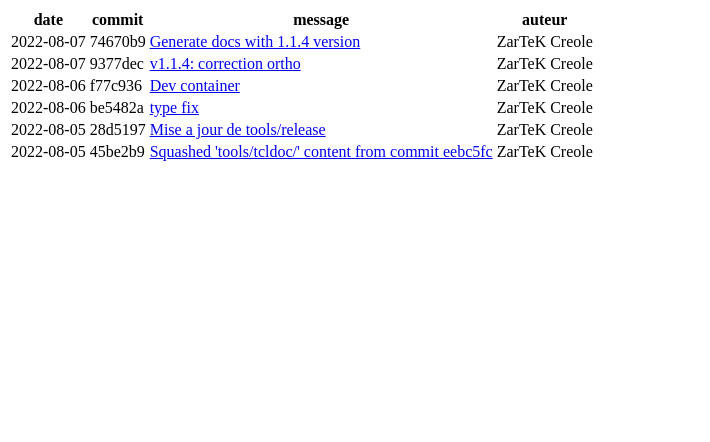
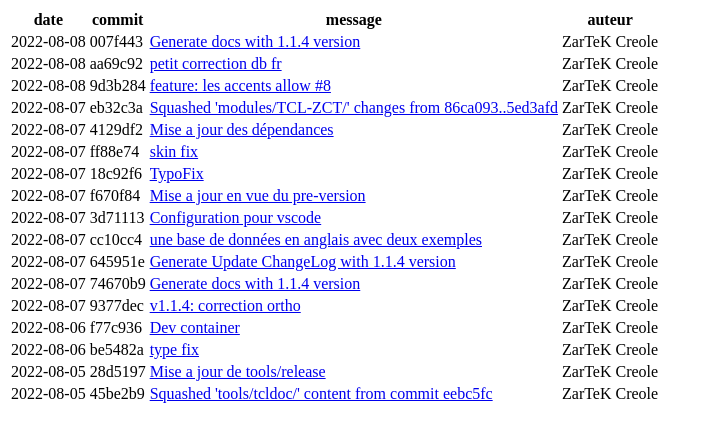
Before and after one commit to ZarTek-Creole/TCL-ClaraServ, a plain HTML site: page ChangeLog.html in a window 1280 px wide. Shown: the whole page, without its empty margins (0-710 px from the left). Drawn offline with Linux system fonts and the light colour scheme.

Commit message:
Generate Update ChangeLog with 1.1.4 version

```diff
--- a/ChangeLog.html
+++ b/ChangeLog.html
@@ -5,6 +5,72 @@
       <th>commit</th>
       <th>message</th>
       <th>auteur</th>
+    </tr>
+<tr>
+      <td>2022-08-08</td>
+      <td>007f443</td>
+      <td><a href=https://github.com/ZarTek-Creole/TCL-ClaraServ/commit/007f443>Generate docs with 1.1.4 version</a></td>
+      <td>ZarTeK Creole</td>
+    </tr>
+<tr>
+      <td>2022-08-08</td>
+      <td>aa69c92</td>
+      <td><a href=https://github.com/ZarTek-Creole/TCL-ClaraServ/commit/aa69c92>petit correction db fr</a></td>
+      <td>ZarTeK Creole</td>
+    </tr>
+<tr>
+      <td>2022-08-08</td>
+      <td>9d3b284</td>
+      <td><a href=https://github.com/ZarTek-Creole/TCL-ClaraServ/commit/9d3b284>feature: les accents allow #8</a></td>
+      <td>ZarTeK Creole</td>
+    </tr>
+<tr>
+      <td>2022-08-07</td>
+      <td>eb32c3a</td>
+      <td><a href=https://github.com/ZarTek-Creole/TCL-ClaraServ/commit/eb32c3a>Squashed 'modules/TCL-ZCT/' changes from 86ca093..5ed3afd</a></td>
+      <td>ZarTeK Creole</td>
+    </tr>
+<tr>
+      <td>2022-08-07</td>
+      <td>4129df2</td>
+      <td><a href=https://github.com/ZarTek-Creole/TCL-ClaraServ/commit/4129df2>Mise a jour des dépendances</a></td>
+      <td>ZarTeK Creole</td>
+    </tr>
+<tr>
+      <td>2022-08-07</td>
+      <td>ff88e74</td>
+      <td><a href=https://github.com/ZarTek-Creole/TCL-ClaraServ/commit/ff88e74>skin fix</a></td>
+      <td>ZarTeK Creole</td>
+    </tr>
+<tr>
+      <td>2022-08-07</td>
+      <td>18c92f6</td>
+      <td><a href=https://github.com/ZarTek-Creole/TCL-ClaraServ/commit/18c92f6>TypoFix</a></td>
+      <td>ZarTeK Creole</td>
+    </tr>
+<tr>
+      <td>2022-08-07</td>
+      <td>f670f84</td>
+      <td><a href=https://github.com/ZarTek-Creole/TCL-ClaraServ/commit/f670f84>Mise a jour en vue du pre-version</a></td>
+      <td>ZarTeK Creole</td>
+    </tr>
+<tr>
+      <td>2022-08-07</td>
+      <td>3d71113</td>
+      <td><a href=https://github.com/ZarTek-Creole/TCL-ClaraServ/commit/3d71113>Configuration pour vscode</a></td>
+      <td>ZarTeK Creole</td>
+    </tr>
+<tr>
+      <td>2022-08-07</td>
+      <td>cc10cc4</td>
+      <td><a href=https://github.com/ZarTek-Creole/TCL-ClaraServ/commit/cc10cc4>une base de données en anglais avec deux exemples</a></td>
+      <td>ZarTeK Creole</td>
+    </tr>
+<tr>
+      <td>2022-08-07</td>
+      <td>645951e</td>
+      <td><a href=https://github.com/ZarTek-Creole/TCL-ClaraServ/commit/645951e>Generate Update ChangeLog with 1.1.4 version</a></td>
+      <td>ZarTeK Creole</td>
     </tr>
 <tr>
       <td>2022-08-07</td>
```
